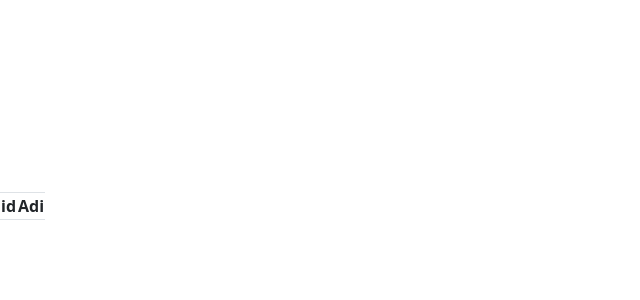
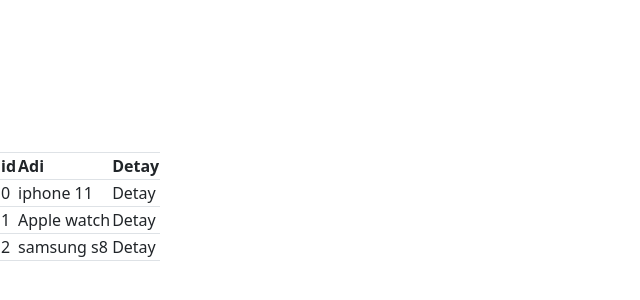
Before and after one commit to denizdogruelweb19/uruntakip, a React (Vite) app: page / in a window 1280 px wide. Shown: the part 186-486 px from the top of the page, without its empty margins (0-640 px from the left). Built offline with nearby package versions, Linux system fonts and the light colour scheme.

Commit message:
veriler tabloda listelendi

```diff
--- a/src/components/Urun.tsx
+++ b/src/components/Urun.tsx
@@ -2,16 +2,19 @@
 import "bootstrap/dist/css/bootstrap.min.css"
 import "bootstrap/dist/js/bootstrap.bundle.min.js"
 function Urun({products}){
+
     return(
        <table className="table table-bordered">
         <tr>
             <th>id</th>
             <th>Adi</th>
+            <th>Detay</th>
         </tr>
         {products.map((product,index)=>{
-            <tr key={index}>
-                <td>{index}</td>
-                <td>{product}</td>
+            return<tr >
+              <td>{index}</td>
+                <td key={index}>{product}</td>
+                <td>Detay</td>
             </tr>
         })}
        </table>
```
